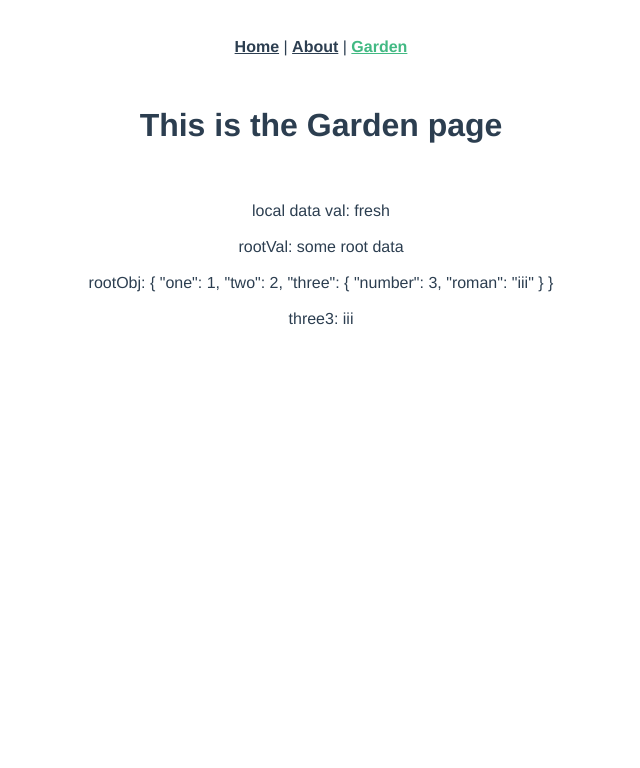
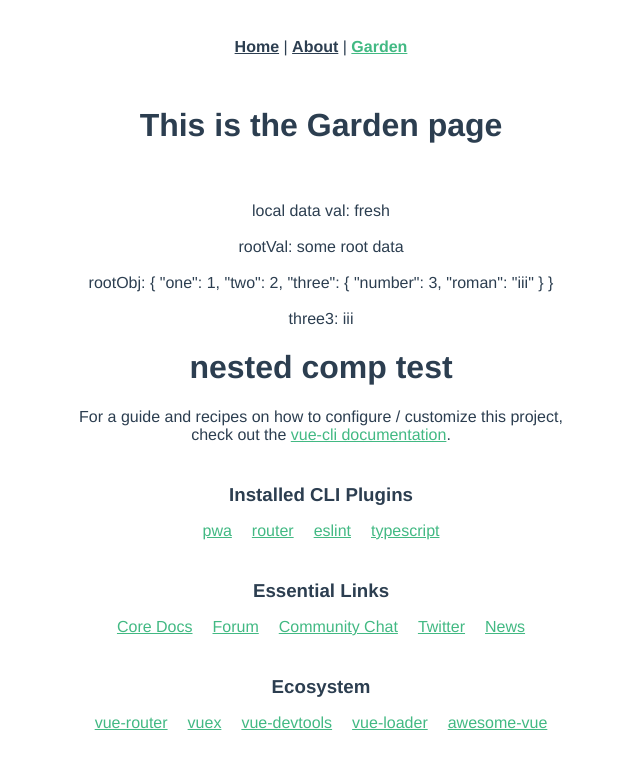
Before and after one commit to spencercap/vue3-ts-playground, a Vue app: page /garden in a window 1280 px wide. Shown: the top 768 px of the page, without its empty margins (319-959 px from the left). Built offline with nearby package versions, Linux system fonts and the light colour scheme.

Commit message:
figured out asyncComponents

```diff
--- a/src/main.ts
+++ b/src/main.ts
@@ -11,4 +11,6 @@ import router from './router';
 
 // App.extends
 
-createApp(App).use(router).mount('#app');
+const app = createApp(App);
+app.use(router);
+app.mount('#app');
--- a/src/views/Garden.vue
+++ b/src/views/Garden.vue
@@ -22,15 +22,18 @@
 		three3:
 		{{ three3 }}
 
-		<!-- <HelloWorld msg="nested comp test" /> -->
+		<HelloWorld
+			msg="nested comp test"
+			:prop-two="'this is prop two'"
+		/>
 	</div>
 </template>
 
 <script lang="ts">
-import { defineComponent } from 'vue';
+import { defineComponent, defineAsyncComponent } from 'vue';
 
 // components
-import HelloWorld from '@/components/HelloWorld.vue'; // @ is an alias to /src
+// import HelloWorld from '@/components/HelloWorld.vue'; // @ is an alias to /src
 
 // types
 import { RootData, SampleRootObject } from '@/typings/types.ts';
@@ -40,8 +43,9 @@ export default defineComponent({
 	name: 'Garden',
 	components: {
 		// eslint-disable-next-line vue/no-unused-components
-		HelloWorld,
-		// HelloWorld: () => import("../components/HelloWorld.vue"), // dynamic imports dont work in components
+		// HelloWorld,
+		// eslint-disable-next-line vue/no-unused-components
+		HelloWorld: defineAsyncComponent(() => import('../components/HelloWorld.vue'))
 	},
 	data() {
 		return {
```
